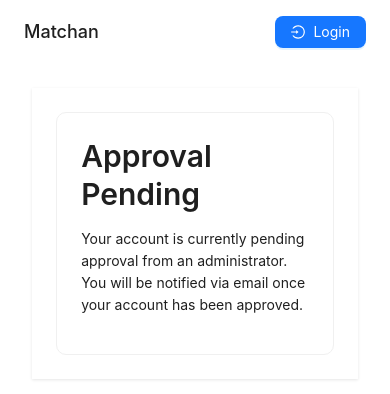
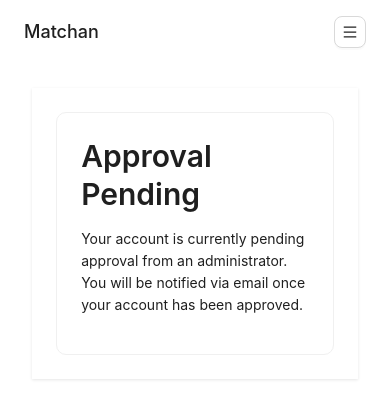
Before and after one commit to Seebiscuit/matchan, a Next.js app: page /auth/pending in a window 390 px wide. Shown: the top 394 px of the page. Built offline with nearby package versions, Linux system fonts and the light colour scheme; no server answers.

Commit message:
Responsive header

```diff
--- a/src/components/AntdLayout.tsx
+++ b/src/components/AntdLayout.tsx
@@ -1,7 +1,7 @@
 'use client';
 
-import { ConfigProvider, Layout, Row, Col, theme, Menu, Button } from 'antd';
-import { PlusOutlined, UserOutlined, LoginOutlined, LogoutOutlined } from '@ant-design/icons';
+import { ConfigProvider, Layout, Row, Col, theme, Button, Dropdown, Space } from 'antd';
+import { PlusOutlined, UserOutlined, LoginOutlined, LogoutOutlined, MenuOutlined } from '@ant-design/icons';
 import Link from 'next/link';
 import { usePathname } from 'next/navigation';
 import { useSession, signIn, signOut } from 'next-auth/react';
@@ -17,32 +17,39 @@ export default function AntdLayout({
   const pathname = usePathname();
   const { data: session, status } = useSession();
   const isAdmin = session?.user?.role === 'ADMIN';
+  const isSignInPage = pathname === '/auth/signin';
 
-  return (
-    <ConfigProvider
-      theme={{
-        algorithm: theme.defaultAlgorithm,
-        token: {
-          borderRadius: 8,
-          colorBgContainer: '#fff',
-          colorBgLayout: '#f0f2f5',
+  const getMenuItems = () => {
+    if (status === 'authenticated') {
+      return [
+        {
+          key: 'add',
+          label: <Link href="/singles/new">Add Single</Link>,
+          icon: <PlusOutlined />,
         },
-      }}
-    >
-      <Layout style={{ minHeight: '100vh', background: 'var(--ant-color-bg-layout)' }}>
-        <Header style={{
-          background: 'var(--ant-color-bg-container)',
-          borderBottom: '1px solid var(--ant-color-border)',
-          padding: '0 24px',
-        }}>
-          <Row justify="space-between" align="middle" style={{ height: '100%' }}>
-            <Col>
-              <Link href="/" style={{ color: 'inherit', textDecoration: 'none' }}>
-                <h1 style={{ margin: 0, fontSize: '18px' }}>Matchan</h1>
-              </Link>
-            </Col>
-            <Col>
-              <Row gutter={16} align="middle">
+        ...(isAdmin ? [{
+          key: 'view',
+          label: <Link href="/singles">View Singles</Link>,
+          icon: <UserOutlined />,
+        }] : []),
+        {
+          key: 'logout',
+          label: 'Logout',
+          icon: <LogoutOutlined />,
+          onClick: () => signOut(),
+        },
+      ];
+    }
+    return !isSignInPage ? [{
+      key: 'login',
+      label: 'Login',
+      icon: <LoginOutlined />,
+      onClick: () => signIn(),
+    }] : [];
+  };
+
+  const renderDesktopButtons = () => (
+    <>
       {status === 'authenticated' ? (
         <>
           <Col>
@@ -73,7 +80,7 @@ export default function AntdLayout({
             </Button>
           </Col>
         </>
-                ) : (
+      ) : !isSignInPage && (
         <Col>
           <Button
             type="primary"
@@ -84,6 +91,48 @@ export default function AntdLayout({
           </Button>
         </Col>
       )}
+    </>
+  );
+
+  const renderMobileMenu = () => (
+    <Dropdown menu={{ items: getMenuItems() }} placement="bottomRight">
+      <Button icon={<MenuOutlined />} />
+    </Dropdown>
+  );
+
+  return (
+    <ConfigProvider
+      theme={{
+        algorithm: theme.defaultAlgorithm,
+        token: {
+          borderRadius: 8,
+          colorBgContainer: '#fff',
+          colorBgLayout: '#f0f2f5',
+        },
+      }}
+    >
+      <Layout style={{ minHeight: '100vh', background: 'var(--ant-color-bg-layout)' }}>
+        <Header style={{
+          background: 'var(--ant-color-bg-container)',
+          borderBottom: '1px solid var(--ant-color-border)',
+          padding: '0 24px',
+        }}>
+          <Row justify="space-between" align="middle" style={{ height: '100%' }}>
+            <Col>
+              <Link href="/" style={{ color: 'inherit', textDecoration: 'none' }}>
+                <h1 style={{ margin: 0, fontSize: '18px' }}>Matchan</h1>
+              </Link>
+            </Col>
+            <Col>
+              <Row gutter={16} align="middle">
+                <Col xs={0} sm={0} md={24}>
+                  <Row gutter={16} align="middle">
+                    {renderDesktopButtons()}
+                  </Row>
+                </Col>
+                <Col xs={24} sm={24} md={0}>
+                  {renderMobileMenu()}
+                </Col>
               </Row>
             </Col>
           </Row>
```
Lines whose indentation alone changed are shown as unchanged.
